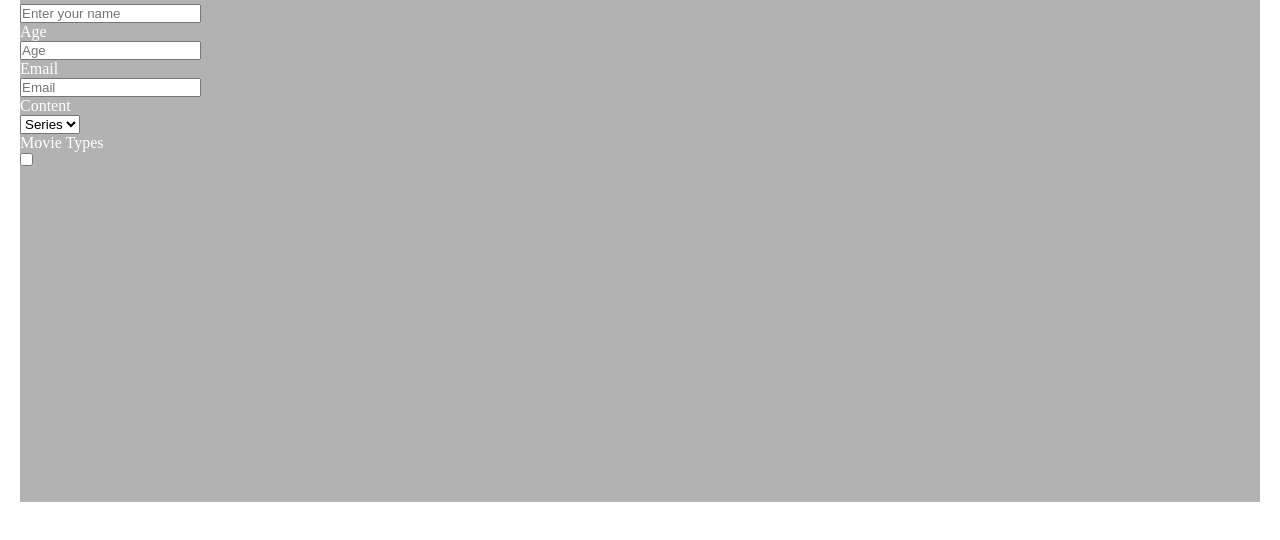
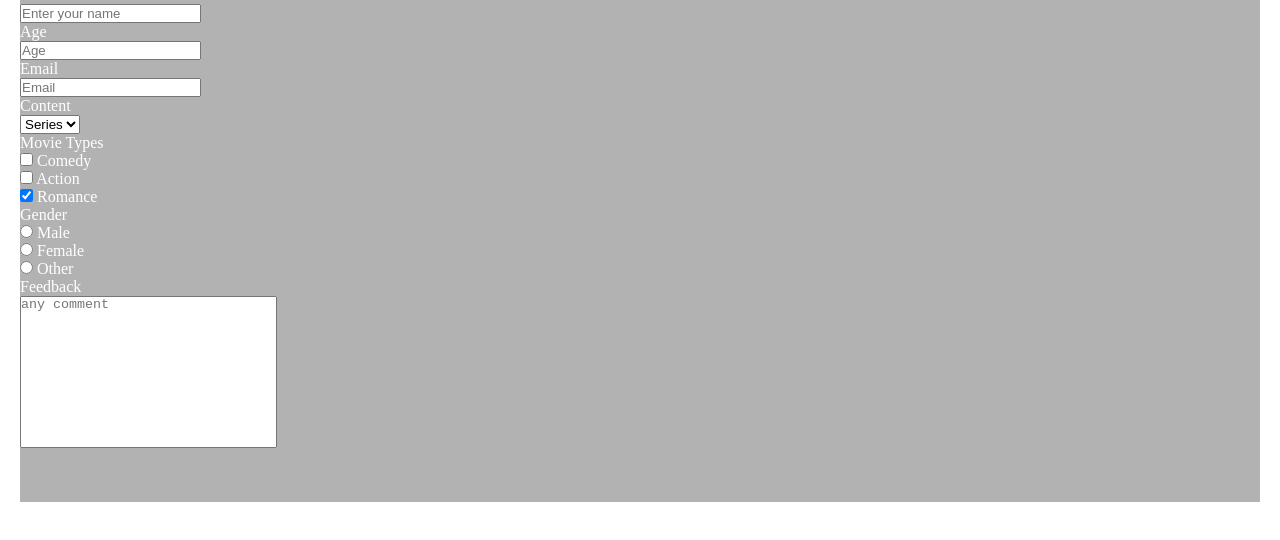
Before and after one commit to Taner105/Survey-form, a plain HTML site: page index.html in a window 1280 px wide. Shown: the part 128-668 px from the top of the page. Drawn offline with Linux system fonts and the light colour scheme; a web font is replaced by a local one.

Commit message:
projeye devam

```diff
--- a/index.html
+++ b/index.html
@@ -46,7 +46,29 @@
                     <div class="input-box">
                         <label for="movie">Movie Types</label> <br>
                         <input type="checkbox" name="movie" id="first-check" value="Comedy">
-                        <label for="first-check"></label>
+                        <label for="first-check">Comedy</label> <br>
+
+                        <input type="checkbox" name="movie" id="second-check" value="action">
+                        <label for="second-check">Action</label> <br>
+
+                        <input type="checkbox" name="movie" id="third-check" value="romance" checked>
+                        <label for="third-check">Romance</label> <br>
+                    </div>
+                    <div class="input-box">
+                        <label for="">Gender</label> <br>
+                        <input type="radio" name="gender" id="first-radio" value="male">
+                        <label for="first-radio">Male</label> <br>
+
+                        <input type="radio" name="gender" id="second-radio" value="female">
+                        <label for="second-radio">Female</label> <br>
+
+                        <input type="radio" name="gender" id="third-radio" value="other">
+                        <label for="third-radio">Other</label> <br>
+                    </div>
+
+                    <div class="input-box">
+                        <label for="feedback">Feedback</label> <br>
+                        <textarea name="feedback" id="feedback" cols="30" rows="10" placeholder="any comment"></textarea>
                     </div>
                 </form>
             </div>
--- a/style.css
+++ b/style.css
@@ -31,3 +31,6 @@ span{
 header{
     text-align: center;
 }
+textarea{
+    resize: none;
+}
```
